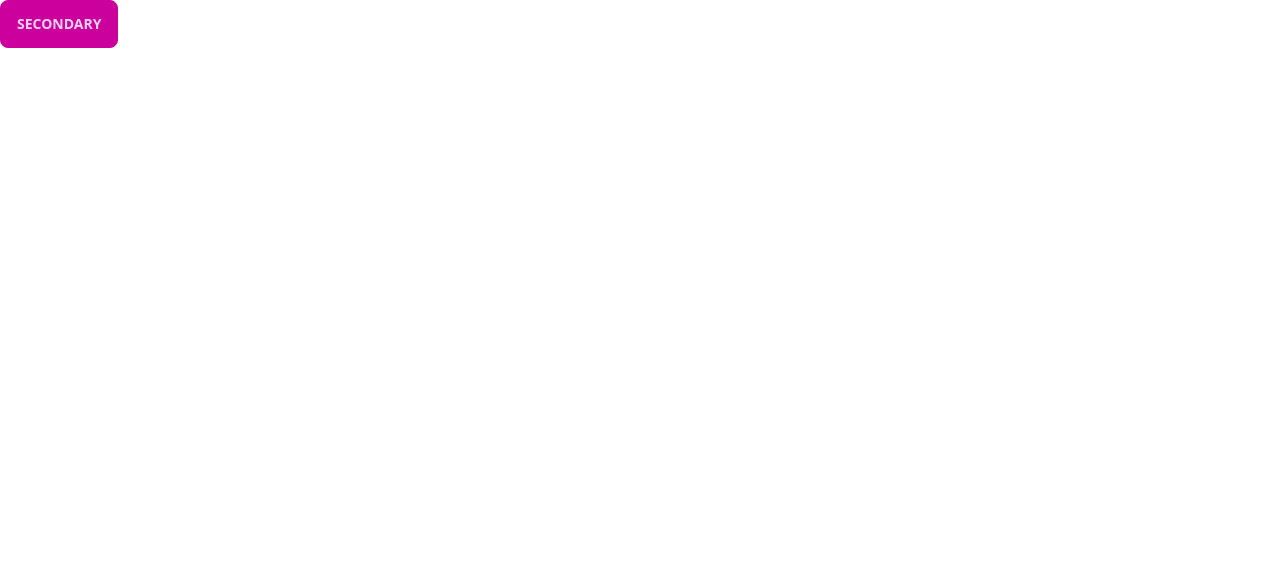
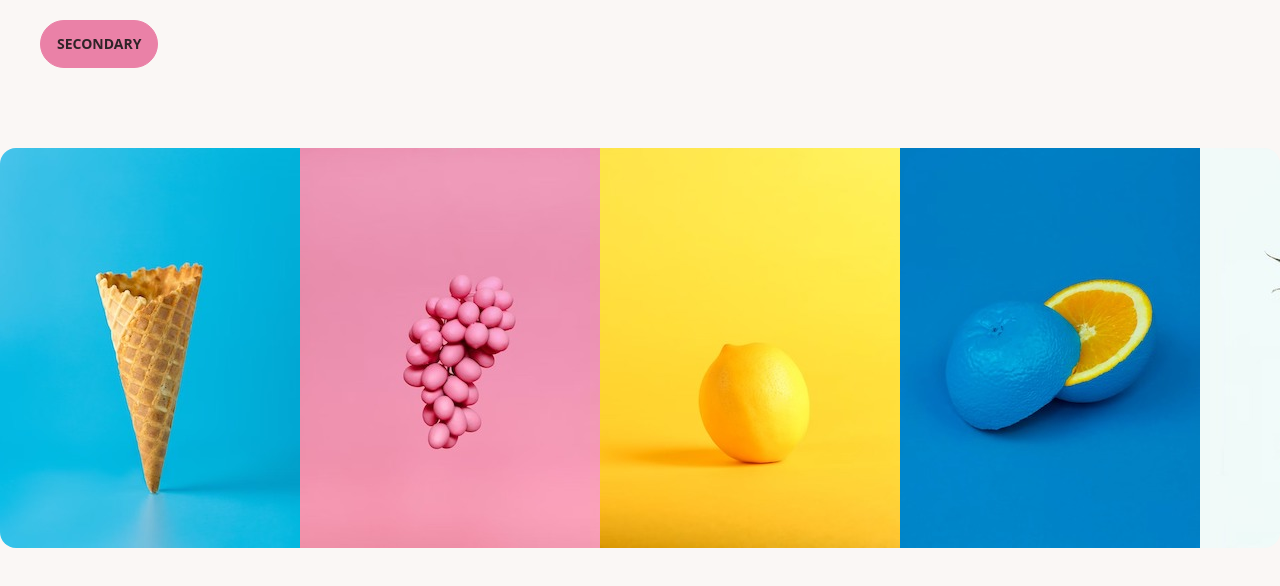
Before and after one commit to shahinaakhter/Rahim, a plain HTML site: page index.html in a window 1280 px wide. Drawn offline with nearby package versions, Linux system fonts and the light colour scheme.

Commit message:
slider carosol

```diff
--- a/index.html
+++ b/index.html
@@ -1,5 +1,5 @@
 <!DOCTYPE html>
-<html lang="en">
+<html lang="en" data-theme="cupcake">
 <head>
     <meta charset="UTF-8">
     <meta name="viewport" content="width=device-width, initial-scale=1.0">
@@ -10,7 +10,36 @@
 
 </head>
 <body>
-    <button class="btn btn-active btn-secondary">Secondary</button>
+    <button class="btn btn-active btn-secondary mx-10 rounded-full mt-5">Secondary</button>
+
+
+
+    <div class="carousel rounded-box mt-20">
+        <div class="carousel-item">
+          <img src="S1.jpg" alt="Burger" />
+        </div>
+        <div class="carousel-item">
+          <img src="S2.jpg" alt="Burger" />
+        </div>
+        <div class="carousel-item">
+          <img src="S3.jpg" alt="Burger" />
+        </div>
+        <div class="carousel-item">
+          <img src="S4.jpg" alt="Burger" />
+        </div>
+        <div class="carousel-item">
+          <img src="S5.jpg" alt="Burger" />
+        </div>
+        <div class="carousel-item">
+          <img src="S6.jpg" alt="Burger" />
+        </div>
+        <div class="carousel-item">
+          <img src="S7.jpg" alt="Burger" />
+        </div>
+      </div>
+
+
+
 
 </body>
 </html>
```
Also changed, not shown: tailwind.config.js (added, +8 -0 lines), S1.jpg (added), S2.jpg (added), S3.jpg (added), S4.jpg (added), S5.jpg (added), S6.jpg (added), S7.jpg (added).
